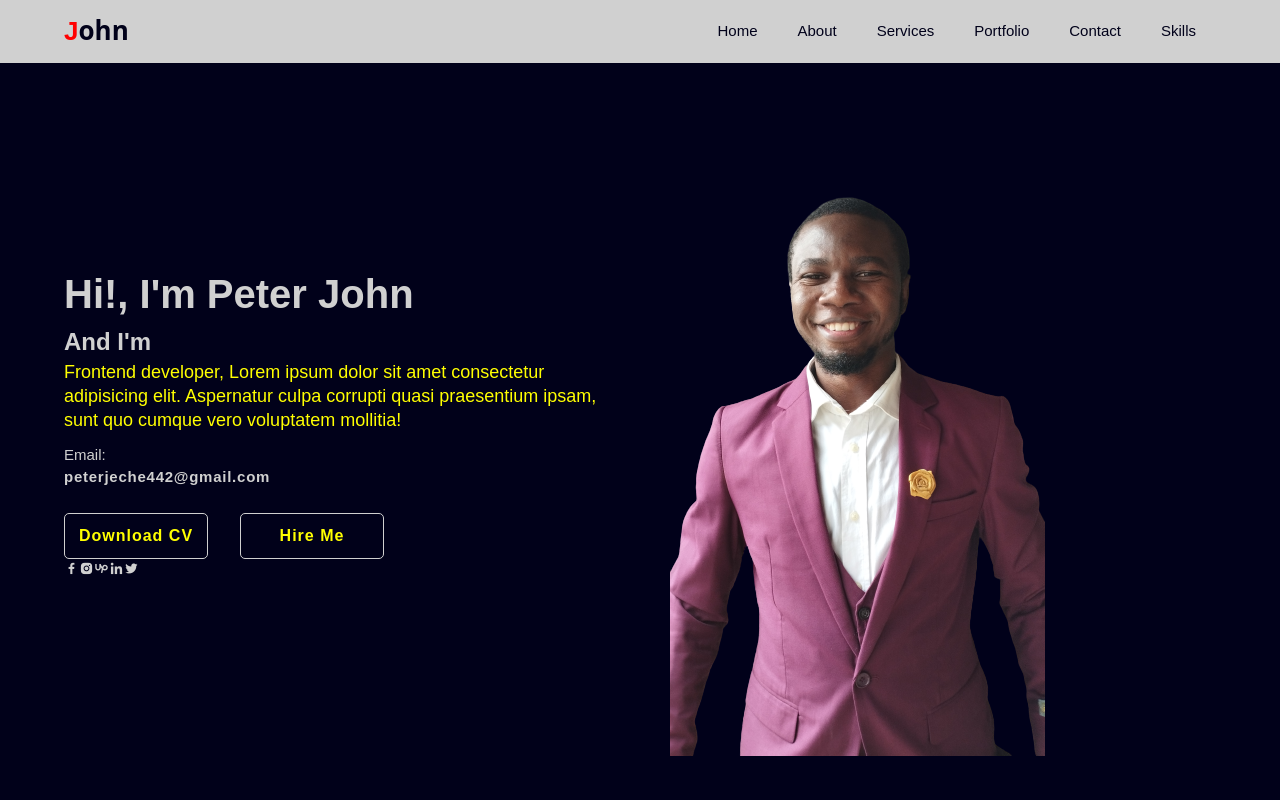
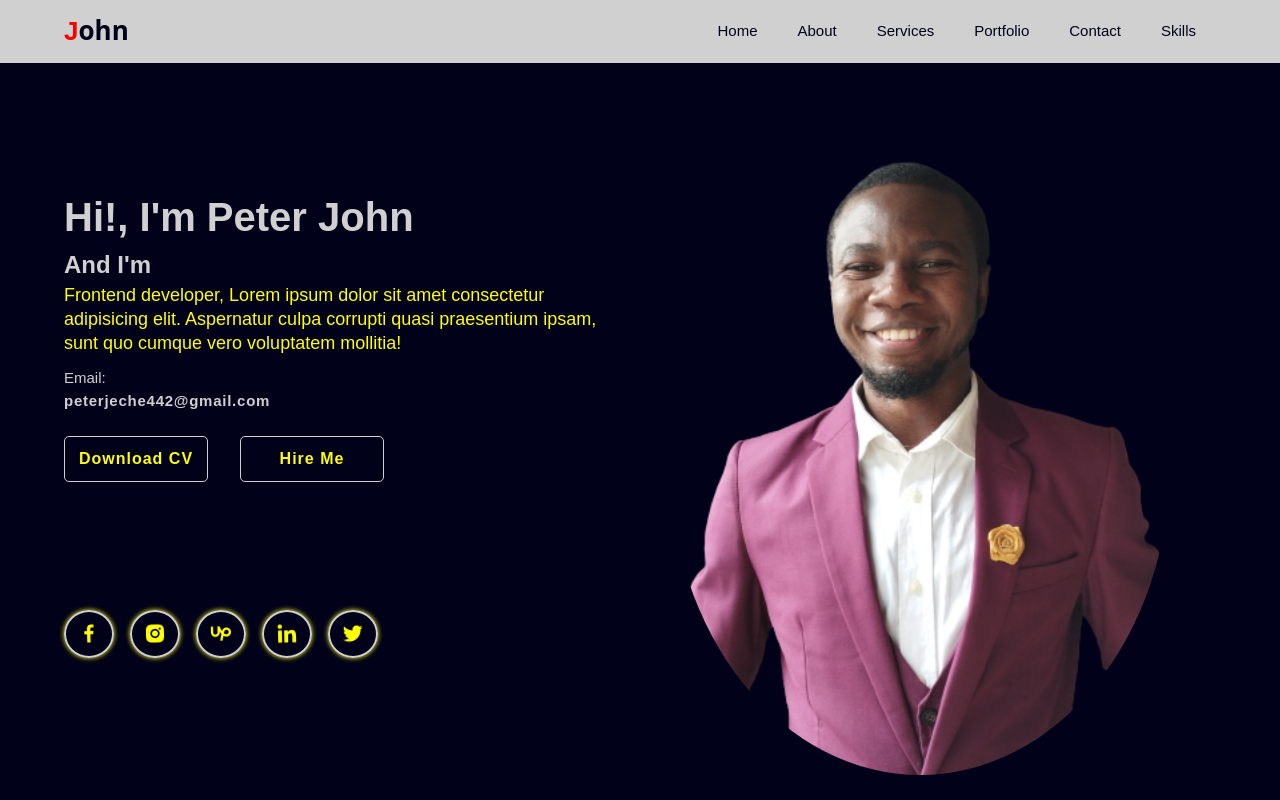
Before and after one commit to Peter-John433/peter-john-portfolio, a Vue app: page / in a window 1280 px wide. Built offline with nearby package versions, Linux system fonts and the light colour scheme.

Commit message:
hompage img

```diff
--- a/src/App.vue
+++ b/src/App.vue
@@ -43,17 +43,36 @@
                   <a href="#" class="btn">Hire Me</a>
                </div>
 
-               <div class="social-icon">
-                  <a href=""><i class='bx bxl-facebook'></i></a>
-                  <a href="#"><i class='bx bxl-instagram-alt' ></i></a>
-                  <a href="#"><i class='bx bxl-upwork' ></i></a>
-                  <a href="#"><i class='bx bxl-linkedin' ></i></a>
-                  <a href="#"><i class='bx bxl-twitter' ></i></a>
+               <div class="social-icon mt-[8rem]">
+                  <a href=""><i class='bx bxl-facebook bx-tada'></i></a>
+                  <a href="#"><i class='bx bxl-instagram-alt bx-tada' ></i></a>
+                  <a href="#"><i class='bx bxl-upwork bx-tada' ></i></a>
+                  <a href="#"><i class='bx bxl-linkedin bx-tada' ></i></a>
+                  <a href="#"><i class='bx bxl-twitter bx-tada' ></i></a>
                </div>
          </div>
 
-         <div class="home-img">
-            <img src="@/assets/eche3-removebg-preview.png" alt="">
+         <div class="home-img relative">
+            <div class="img-box">
+               <img src="@/assets/eche3-removebg-preview.png" alt="">
+            </div>
+
+            <div class="liquid-shape absolute top-[0%] left-[-5%] z-[-1]">
+               <svg viewBox="0 0 500 500" xmlns="http://www.w3.org/2000/svg" xmlns:xlink="http://www.w3.org/1999/xlink" width="100%" id="blobSvg">
+               <path fill="yellow">
+                  <animate attributeName="d"
+                     dur="10000ms"
+                     repeatCount="indefinite"
+                     transform="translate(100 100)"
+
+                     values="
+
+
+                     M465,312Q442,374,396.5,423Q351,472,284,477Q217,482,155,456.5Q93,431,57.5,374Q22,317,21.5,250Q21,183,59,128Q97,73,157,46.5Q217,20,280.5,31.5Q344,43,392.5,85Q441,127,464.5,188.5Q488,250,465,312Z"
+                  ></animate>
+               </path>
+               </svg>
+            </div>
          </div>
       </section>
    </div>
@@ -90,6 +109,7 @@
    opacity: 0;
  }
 
+ /* btn-box */
  .btn-box{
    display: flex;
    justify-content: center;
@@ -99,7 +119,7 @@
    height: 46px;
  }
  .btn-box a.btn{
-    width: 150px;
+    width: 200px;
     background-color: #01011a;
     border: 1px solid #d0d0d0;
     display: inline-flex;
@@ -139,4 +159,78 @@
  a.btn:hover::before{
    width: 100%;
  }
+ /* closed */
+
+ /* social-box */
+  .social-icon a{
+     display: inline-flex;
+     width: 50px;
+     height: 100%;
+     justify-content: center;
+     align-items: center;
+     border: 2px solid #d0d0d0;
+     padding: 10px 10px;
+     box-shadow:  0 0 .3rem yellow;
+     transition: .6s;
+     position: relative;
+     z-index: 1;
+     overflow: hidden;
+     border-radius: 50%;
+     margin-right: 1rem;
+     color: yellow;
+  }
+
+  .social-icon a::before{
+   content: '';
+   position: absolute;
+   top: 0;
+   left: 0;
+   width: 0;
+   height: 100%;
+   background-color: yellow;
+   z-index: -1;
+   transition: .4s;
+ }
+
+ .social-icon a:hover::before{
+   width: 100%;
+ }
+ .social-icon a:hover{
+   box-shadow: 0 0 2px 2px yellow;
+   color: #01011a;
+   border: 1px solid transparent;
+ }
+  .social-icon i{
+   font-size: 1.5rem;
+  }
+
+  .social-icon a:hover{
+     background-color: #01011a;
+  }
+ /* closed */
+
+ .home-img{
+   position: relative;
+ }
+
+ .img-box{
+   text-align: center;
+   width: 500px;
+   height: auto;
+   margin-top: 5rem;
+ }
+
+ .img-box img{
+   max-width: 500px;
+   border-bottom-right-radius: 100%;
+   border-bottom-left-radius: 100%;
+   height: 78vh;
+   width: 100%;
+   object-fit: cover;
+   object-position: center;
+ }
+
+ .liquid-shape{
+    width: 80%;
+ }
 </style>
```
